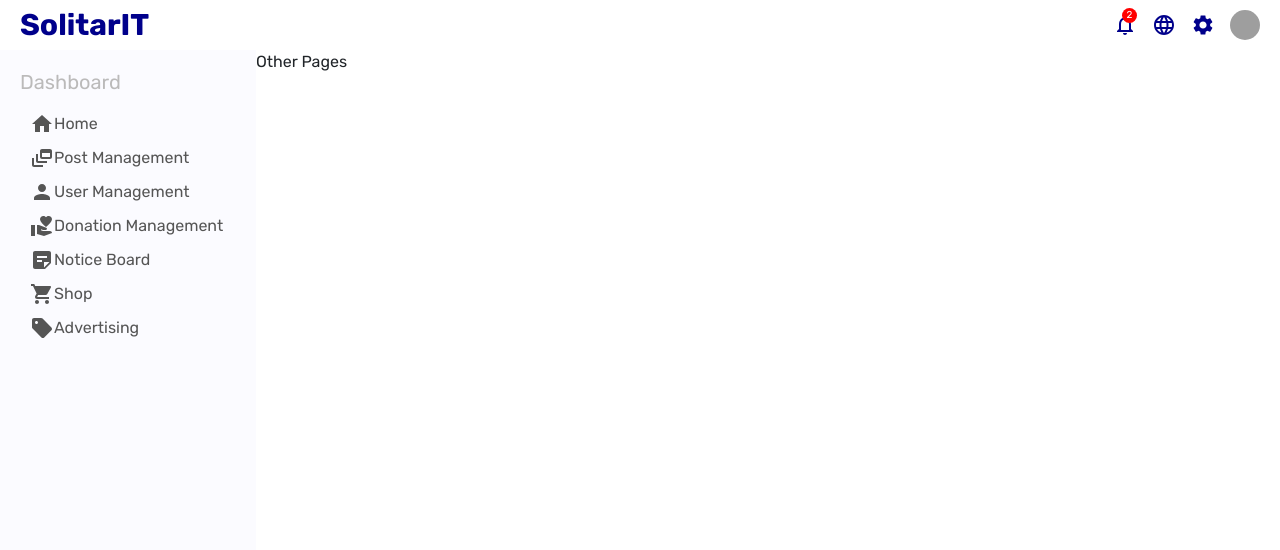
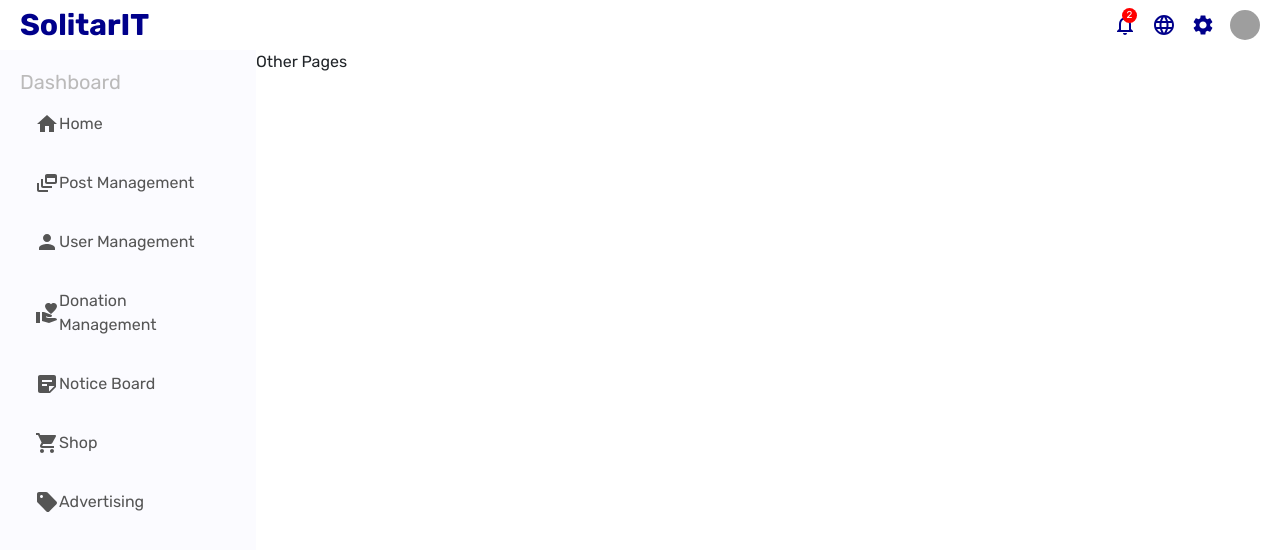
Before and after one commit to PulasthiAbey/Dashboard-BackEnd, a React (Create React App) app in the folder front_end/: page / in a window 1280 px wide. Shown: the top 550 px of the page. Built offline with nearby package versions, Linux system fonts and the light colour scheme; grey boxes are pictures that could not be loaded.

Commit message:
sidebar done

```diff
--- a/front_end/src/components/sidebar/sidebar.css
+++ b/front_end/src/components/sidebar/sidebar.css
@@ -26,11 +26,13 @@
 }
 
 .sidebarListItem {
-  padding: 5px;
+  padding: 5px 5px;
+  margin-bottom: 25px;
   cursor: pointer;
   display: flex;
   align-items: center;
   border-radius: 10px;
+  padding-inline: 10px;
 }
 
 .sidebarListItem.active,
```
